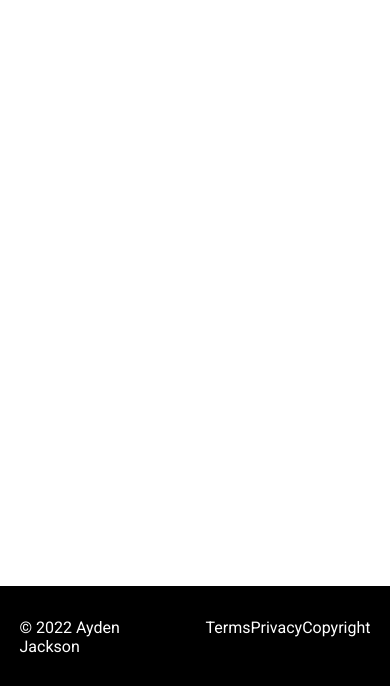
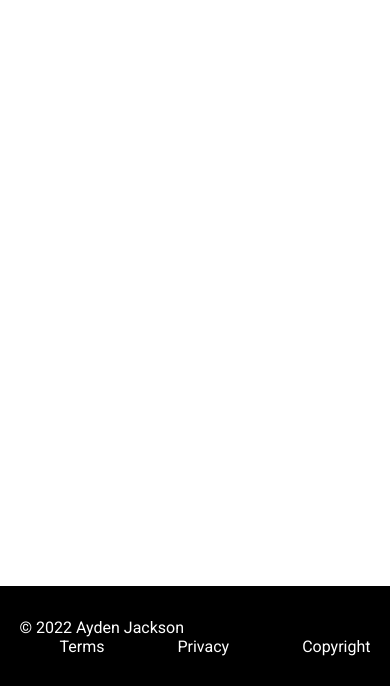
Before and after one commit to teameclipsestaff/Computer-Programing-Website-Prototype, a plain HTML site: page index.html in a window 390 px wide. Shown: the part 358-1044 px from the top of the page. Drawn offline with Linux system fonts and the light colour scheme.

Commit message:
1 file modified

```diff
--- a/styles.css
+++ b/styles.css
@@ -114,6 +114,11 @@ footer .wrapper{
   grid-template-columns: 1fr 1fr;
   padding-top: 2rem;
 }
+@media only screen and (max-width: 600px) {
+  footer .wrapper{
+    grid-template-columns: 1fr;
+  }
+}
 footer .wrapper p{
   color: #ffffff;
 }
```
